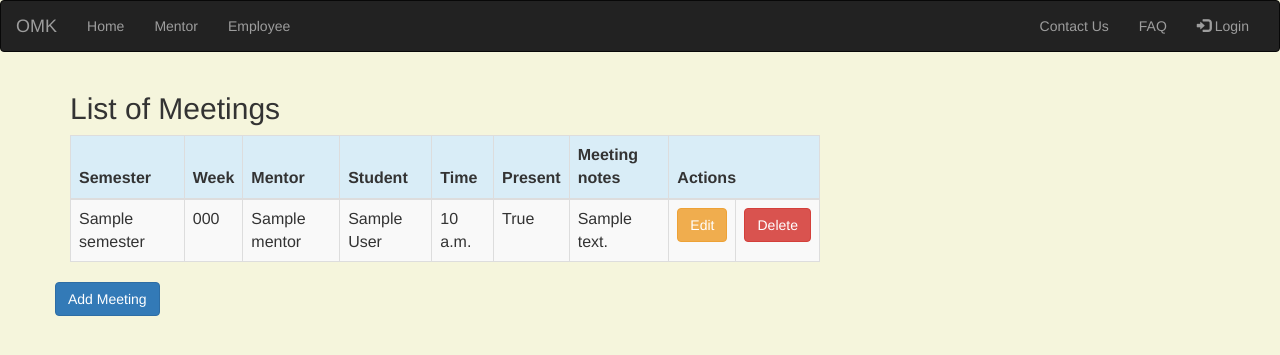
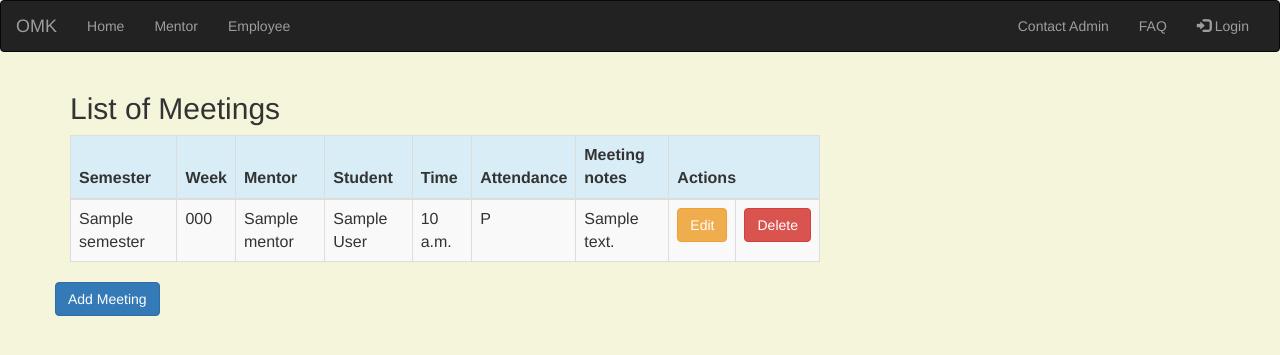
Before and after one commit to danialfaisal/OMK, a Django app: page /mentorhome/meeting_list/ in a window 1280 px wide. Shown: the top 355 px of the page. Run offline with Django 3.2, Linux system fonts and the light colour scheme; tables that the repository leaves empty hold one stand-in row (values such as "Sample post"); some libraries are stand-ins or nearby versions.

Commit message:
templates updated

```diff
--- a/omk/attendance/templates/attendance/base.html
+++ b/omk/attendance/templates/attendance/base.html
@@ -2,6 +2,7 @@
 <html lang="en">
 <head>
     <title>OMK</title>
+    <title>Table V04</title>
     <meta charset="utf-8">
     <meta name="viewport" content="width=device-width, initial-scale=1">
     <link rel="stylesheet" href="https://maxcdn.bootstrapcdn.com/bootstrap/3.3.7/css/bootstrap.min.css">
@@ -90,7 +91,7 @@
 
             </ul>
             <ul class="nav navbar-nav navbar-right">
-                <li><a href="{% url 'attendance:contactus' %}">Contact Us</a></li>
+                <li><a href="{% url 'attendance:contactus' %}">Contact Admin</a></li>
                 <li><a href="{% url 'attendance:faq' %}">FAQ</a></li>
                 {% if user.is_authenticated %}
                     <i class='far fa-user' style='font-size:48px;color:white;'></i>
--- a/omk/employee/forms.py
+++ b/omk/employee/forms.py
@@ -5,4 +5,4 @@ from mentor.models import Meeting
 class AttendanceForm(forms.ModelForm):
    class Meta:
        model = Meeting
-       fields = ('present', 'notes',)
+       fields = ('attendance', 'notes',)
--- a/omk/employee/templates/employee/employee_schedule.html
+++ b/omk/employee/templates/employee/employee_schedule.html
@@ -16,7 +16,7 @@
             <tr class="bg-info">
                 <th>Week Number</th>
                 <th>Student</th>
-                <th>Present</th>
+                <th>Attendance</th>
                 <th>Meeting Notes</th>
             </tr>
             </thead>
@@ -25,7 +25,7 @@
                 <tr>
                     <td>{{ meeting.week }}</td>
                     <td>{{ meeting.stud_name }}</td>
-                    <td>{{ meeting.present }}</td>
+                    <td>{{ meeting.attendance }}</td>
                     <td>{{ meeting.notes }}</td>
                     <td><a href="{% url 'employee:update_attendance' pk=meeting.pk %}" class="btn btn-warning">Update Attendance/Notes</a></td>
                 </tr>
--- a/omk/mentor/admin.py
+++ b/omk/mentor/admin.py
@@ -27,7 +27,7 @@ class  MentorList(admin.ModelAdmin):
     list_display = ('mentor_id','mentor_name','mentor_email')
 
 class  MeetingList(admin.ModelAdmin):
-    list_display = ('semester','week','mentor', 'stud_name', 'meeting_time', 'present')
+    list_display = ('semester','week','mentor', 'stud_name', 'meeting_time', 'attendance')
 
 
 admin.site.register(Semester,SemesterList )
--- a/omk/mentor/forms.py
+++ b/omk/mentor/forms.py
@@ -29,4 +29,4 @@ class MentorForm(forms.ModelForm):
 class MeetingForm(forms.ModelForm):
    class Meta:
        model = Meeting
-       fields = ('semester', 'week', 'mentor', 'stud_name', 'meeting_time', 'present', 'notes',)
+       fields = ('semester', 'week', 'mentor', 'stud_name', 'meeting_time', 'attendance', 'notes',)
--- a/omk/mentor/models.py
+++ b/omk/mentor/models.py
@@ -37,10 +37,16 @@ class School(models.Model):
 
 
 class Student(models.Model):
+
+    gender_choices = (
+        ('M', 'Male'),
+        ('F', 'Female'),
+    )
+
     stud_id = models.CharField(max_length=50, unique=True, db_index=True)
     stud_name = models.CharField(max_length=20, blank=False)
     stud_dob = models.DateField()
-    stud_gender = models.CharField(max_length=10, null=True, help_text="Enter F or M")
+    stud_gender = models.CharField(max_length=1, choices=gender_choices, default='M')
     stud_address = models.CharField(max_length=200)
     stud_city = models.CharField(max_length=50)
     stud_state = models.CharField(max_length=50)
@@ -95,12 +101,19 @@ class Mentor(models.Model):
 
 
 class Meeting(models.Model):
+
+    attendance_choices = (
+        ('P', 'Present'),
+        ('A', 'Absent'),
+        ('T', 'Tardy'),
+    )
+
     semester = models.ForeignKey(Semester, related_name='semester', on_delete=models.CASCADE)
     week = models.ForeignKey(Week, related_name='weeknumber', on_delete=models.CASCADE)
     mentor = models.ForeignKey(Mentor, related_name='mentorname', on_delete=models.CASCADE)
     stud_name = models.ForeignKey(Student,related_name='studentname', on_delete=models.CASCADE)
     meeting_time = models.TimeField(blank=False)
-    present = models.BooleanField(default=False)
+    attendance = models.CharField(max_length=1, choices=attendance_choices, default='P')
     notes= models.CharField(max_length=250,default='meeting notes')
 
     def __str__(self):
--- a/omk/mentor/templates/mentor/meeting_list.html
+++ b/omk/mentor/templates/mentor/meeting_list.html
@@ -27,7 +27,7 @@
                 <th>Mentor</th>
                 <th>Student</th>
                 <th>Time</th>
-                <th>Present</th>
+                <th>Attendance</th>
                 <th>Meeting notes</th>
                 <th colspan="3">Actions</th>
             </tr>
@@ -40,7 +40,7 @@
                     <td>{{ meeting.mentor }}</td>
                     <td>{{ meeting.stud_name }}</td>
                     <td>{{ meeting.meeting_time }}</td>
-                    <td>{{ meeting.present }}</td>
+                    <td>{{ meeting.attendance }}</td>
                     <td>{{ meeting.notes }}</td>
                     <td><a href="{% url 'mentor:meeting_edit' pk=meeting.pk %}" class="btn btn-warning">Edit</a></td>
                     <td><a href="{% url 'mentor:meeting_delete' pk=meeting.pk %}"
--- a/omk/mentor/templates/mentor/mentor_list.html
+++ b/omk/mentor/templates/mentor/mentor_list.html
@@ -12,7 +12,7 @@
     <body>
     <style>
         body {
-            background-color: beige;
+            background-color: white;
         }
     </style>
     <div class="row">
--- a/omk/mentor/templates/mentor/school_list.html
+++ b/omk/mentor/templates/mentor/school_list.html
@@ -12,7 +12,7 @@
     <body>
     <style>
         body {
-            background-color: beige;
+            background-color: white;
         }
     </style>
     <div class="row">
--- a/omk/mentor/templates/mentor/semester_list.html
+++ b/omk/mentor/templates/mentor/semester_list.html
@@ -8,11 +8,12 @@
         <title>OMK</title>
         <link rel="stylesheet" href="https://maxcdn.bootstrapcdn.com/bootstrap/3.3.4/css/bootstrap.min.css">
 
+
     </head>
     <body>
     <style>
         body {
-            background-color: beige;
+            background-color: white;
         }
     </style>
     <div class="row">
--- a/omk/mentor/templates/mentor/student_list.html
+++ b/omk/mentor/templates/mentor/student_list.html
@@ -12,7 +12,7 @@
     <body>
     <style>
         body {
-            background-color: beige;
+            background-color: white;
         }
     </style>
     <div class="row">
--- a/omk/mentor/templates/mentor/week_list.html
+++ b/omk/mentor/templates/mentor/week_list.html
@@ -12,7 +12,7 @@
     <body>
     <style>
         body {
-            background-color: beige;
+            background-color: white;
         }
     </style>
     <div class="row">
```
Also changed, not shown: omk/mentor/static/img/no_image.png (deleted), omk/mentor/static/img/no_image1.png (deleted).
